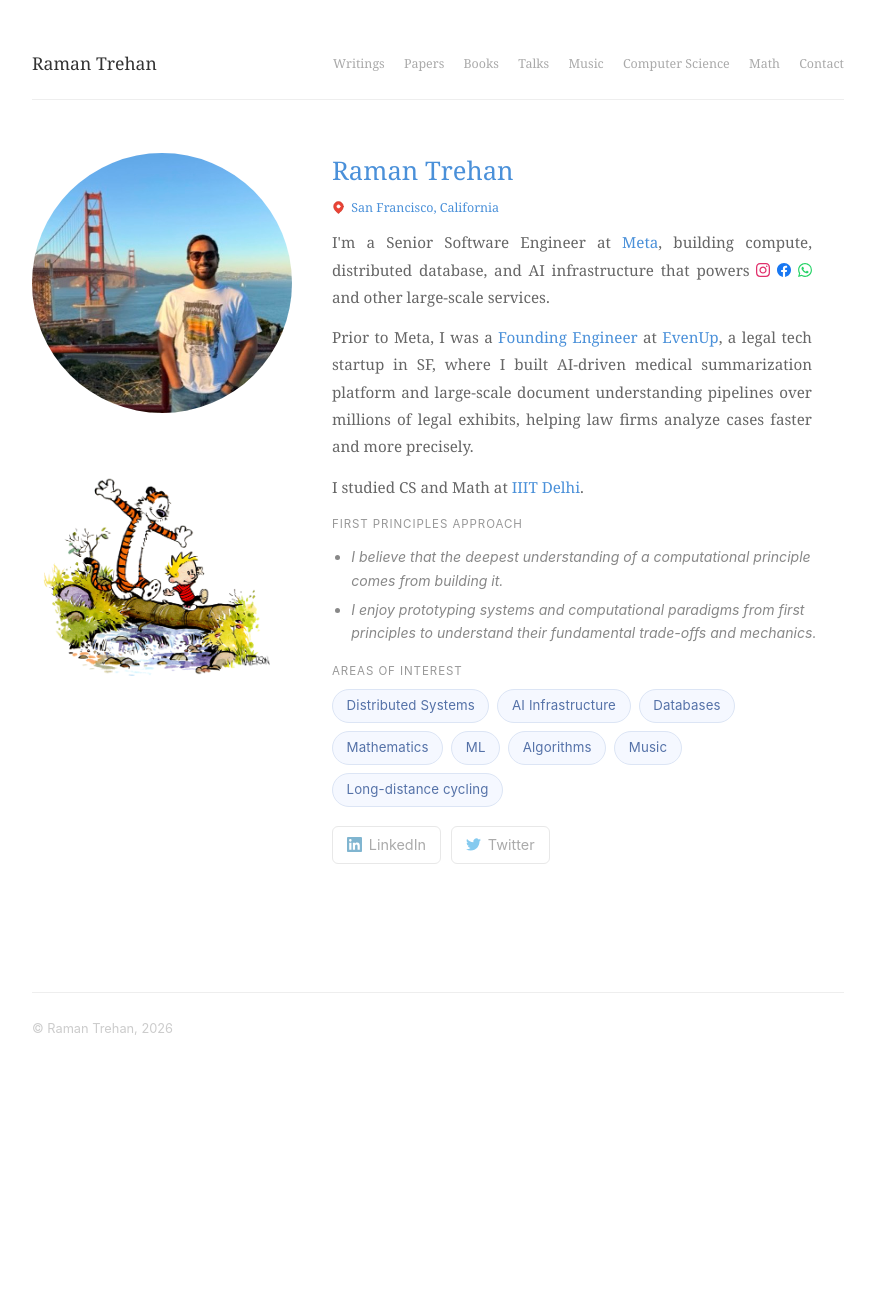
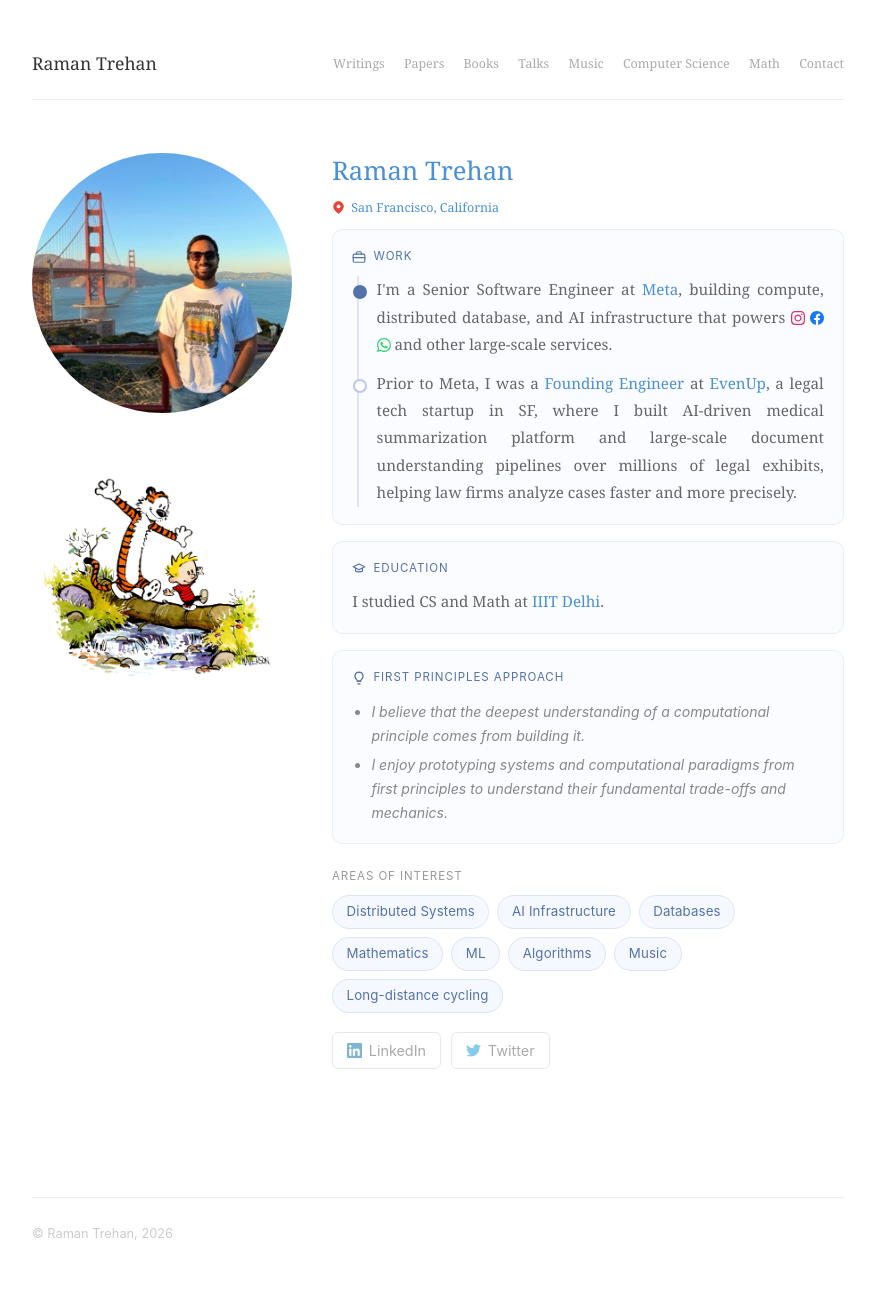
Before and after one commit to ramandeeptrehan/ramandeeptrehan.github.io, a Jekyll site: the page built from index.html, in a window 1280 px wide. Shown: the whole page, without its empty margins (202-1077 px from the left). Built offline with Jekyll 4.4.1, drawn with Linux system fonts in a browser that asks for light colours; before the commit the page ends 1088 px from its top, so only the background shows below that.

Commit message:
Split home page bio into Work, Education and First Principles cards
Co-Authored-By: Claude Opus 5.5 <noreply@anthropic.com>

```diff
--- a/assets/css/style.css
+++ b/assets/css/style.css
@@ -99,6 +99,69 @@ nav a.active {
   font-style: italic;
   font-family: Georgia, serif;
   line-height: 1.8;
+}
+
+/* Home cards */
+.home-card {
+  background: #fbfcff;
+  border: 1px solid #e8eef8;
+  border-radius: 10px;
+  padding: 1rem 1.2rem 0.4rem;
+  margin: 0 0 1rem;
+  max-width: 520px;
+}
+
+.home-card .bio {
+  max-width: none;
+  margin-bottom: 0.7rem;
+}
+
+.home-card .bio-beliefs {
+  margin-bottom: 0.6rem;
+}
+
+.home-card .bio-beliefs li {
+  max-width: none;
+}
+
+.home-card-label {
+  display: flex;
+  align-items: center;
+  gap: 0.45rem;
+  font-size: 0.72rem;
+  text-transform: uppercase;
+  letter-spacing: 0.08em;
+  color: #5572a8;
+  margin-bottom: 0.6rem;
+  font-family: -apple-system, BlinkMacSystemFont, sans-serif;
+}
+
+.timeline {
+  position: relative;
+  padding-left: 1.1rem;
+  border-left: 2px solid #dce5f5;
+  margin-left: 0.3rem;
+}
+
+.timeline-item {
+  position: relative;
+}
+
+.timeline-item::before {
+  content: "";
+  position: absolute;
+  left: calc(-1.1rem - 6px);
+  top: 0.55rem;
+  width: 10px;
+  height: 10px;
+  border-radius: 50%;
+  background: #fff;
+  border: 2px solid #b8c8e6;
+}
+
+.timeline-item.current::before {
+  background: #5572a8;
+  border-color: #5572a8;
 }
 
 /* CS Page Layout */
@@ -273,7 +336,7 @@ nav a.active {
 }
 
 .interests {
-  margin-top: 0;
+  margin-top: 1.4rem;
   margin-bottom: 1rem;
 }
 
@@ -898,6 +961,20 @@ footer a:hover {
     display: none;
   }
 
+  .hero-text {
+    width: 100%;
+  }
+
+  .home-card {
+    text-align: left;
+    max-width: 100%;
+    padding: 0.9rem 1rem 0.3rem;
+  }
+
+  .home-card .bio {
+    text-align: left;
+  }
+
   .hero-text h2 {
     font-size: 1.3rem;
   }
--- a/index.html
+++ b/index.html
@@ -16,21 +16,34 @@ layout: default
       </svg>
       <span class="highlight">San Francisco, California</span>
     </p>
-    <p class="bio">I'm a Senior Software Engineer at <span class="highlight">Meta</span>, building compute, distributed database, and AI infrastructure that powers
+    <section class="home-card">
+      <p class="home-card-label"><svg xmlns="http://www.w3.org/2000/svg" width="14" height="14" viewBox="0 0 24 24" fill="none" stroke="currentColor" stroke-width="2" stroke-linecap="round" stroke-linejoin="round"><rect x="2" y="7" width="20" height="14" rx="2"/><path d="M16 7V5a2 2 0 0 0-2-2h-4a2 2 0 0 0-2 2v2"/><path d="M2 13h20"/></svg>Work</p>
+      <div class="timeline">
+        <div class="timeline-item current">
+          <p class="bio">I'm a Senior Software Engineer at <span class="highlight">Meta</span>, building compute, distributed database, and AI infrastructure that powers
 <svg xmlns="http://www.w3.org/2000/svg" width="14" height="14" viewBox="0 0 24 24" fill="#E1306C" style="vertical-align:middle;margin-bottom:2px;"><path d="M12 2.163c3.204 0 3.584.012 4.85.07 3.252.148 4.771 1.691 4.919 4.919.058 1.265.069 1.645.069 4.849 0 3.205-.012 3.584-.069 4.849-.149 3.225-1.664 4.771-4.919 4.919-1.266.058-1.644.07-4.85.07-3.204 0-3.584-.012-4.849-.07-3.26-.149-4.771-1.699-4.919-4.92-.058-1.265-.07-1.644-.07-4.849 0-3.204.013-3.583.07-4.849.149-3.227 1.664-4.771 4.919-4.919 1.266-.057 1.645-.069 4.849-.069zm0-2.163c-3.259 0-3.667.014-4.947.072-4.358.2-6.78 2.618-6.98 6.98-.059 1.281-.073 1.689-.073 4.948 0 3.259.014 3.668.072 4.948.2 4.358 2.618 6.78 6.98 6.98 1.281.058 1.689.072 4.948.072 3.259 0 3.668-.014 4.948-.072 4.354-.2 6.782-2.618 6.979-6.98.059-1.28.073-1.689.073-4.948 0-3.259-.014-3.667-.072-4.947-.196-4.354-2.617-6.78-6.979-6.98-1.281-.059-1.69-.073-4.949-.073zm0 5.838c-3.403 0-6.162 2.759-6.162 6.162s2.759 6.163 6.162 6.163 6.162-2.759 6.162-6.163c0-3.403-2.759-6.162-6.162-6.162zm0 10.162c-2.209 0-4-1.79-4-4 0-2.209 1.791-4 4-4s4 1.791 4 4c0 2.21-1.791 4-4 4zm6.406-11.845c-.796 0-1.441.645-1.441 1.44s.645 1.44 1.441 1.44c.795 0 1.439-.645 1.439-1.44s-.644-1.44-1.439-1.44z"/></svg>
 <svg xmlns="http://www.w3.org/2000/svg" width="14" height="14" viewBox="0 0 24 24" fill="#1877F2" style="vertical-align:middle;margin-bottom:2px;"><path d="M24 12.073c0-6.627-5.373-12-12-12s-12 5.373-12 12c0 5.99 4.388 10.954 10.125 11.854v-8.385H7.078v-3.47h3.047V9.43c0-3.007 1.792-4.669 4.533-4.669 1.312 0 2.686.235 2.686.235v2.953H15.83c-1.491 0-1.956.925-1.956 1.874v2.25h3.328l-.532 3.47h-2.796v8.385C19.612 23.027 24 18.062 24 12.073z"/></svg>
 <svg xmlns="http://www.w3.org/2000/svg" width="14" height="14" viewBox="0 0 24 24" fill="#25D366" style="vertical-align:middle;margin-bottom:2px;"><path d="M17.472 14.382c-.297-.149-1.758-.867-2.03-.967-.273-.099-.471-.148-.67.15-.197.297-.767.966-.94 1.164-.173.199-.347.223-.644.075-.297-.15-1.255-.463-2.39-1.475-.883-.788-1.48-1.761-1.653-2.059-.173-.297-.018-.458.13-.606.134-.133.298-.347.446-.52.149-.174.198-.298.298-.497.099-.198.05-.371-.025-.52-.075-.149-.669-1.612-.916-2.207-.242-.579-.487-.5-.669-.51-.173-.008-.371-.01-.57-.01-.198 0-.52.074-.792.372-.272.297-1.04 1.016-1.04 2.479 0 1.462 1.065 2.875 1.213 3.074.149.198 2.096 3.2 5.077 4.487.709.306 1.262.489 1.694.625.712.227 1.36.195 1.871.118.571-.085 1.758-.719 2.006-1.413.248-.694.248-1.289.173-1.413-.074-.124-.272-.198-.57-.347m-5.421 7.403h-.004a9.87 9.87 0 01-5.031-1.378l-.361-.214-3.741.982.998-3.648-.235-.374a9.86 9.86 0 01-1.51-5.26c.001-5.45 4.436-9.884 9.888-9.884 2.64 0 5.122 1.03 6.988 2.898a9.825 9.825 0 012.893 6.994c-.003 5.45-4.437 9.884-9.885 9.884m8.413-18.297A11.815 11.815 0 0012.05 0C5.495 0 .16 5.335.157 11.892c0 2.096.547 4.142 1.588 5.945L.057 24l6.305-1.654a11.882 11.882 0 005.683 1.448h.005c6.554 0 11.89-5.335 11.893-11.893a11.821 11.821 0 00-3.48-8.413z"/></svg>
 and other large-scale services.</p>
-    <p class="bio">Prior to Meta, I was a <span class="highlight">Founding Engineer</span> at <a href="https://www.evenuplaw.com/" target="_blank" class="highlight" style="text-decoration: none;">EvenUp</a>, a legal tech startup in SF, where I built AI-driven medical summarization platform and large-scale document understanding pipelines over millions of legal exhibits, helping law firms analyze cases faster and more precisely.</p>
-    <p class="bio">I studied CS and Math at <span class="highlight">IIIT Delhi</span>.</p>
+        </div>
+        <div class="timeline-item">
+          <p class="bio">Prior to Meta, I was a <span class="highlight">Founding Engineer</span> at <a href="https://www.evenuplaw.com/" target="_blank" class="highlight" style="text-decoration: none;">EvenUp</a>, a legal tech startup in SF, where I built AI-driven medical summarization platform and large-scale document understanding pipelines over millions of legal exhibits, helping law firms analyze cases faster and more precisely.</p>
+        </div>
+      </div>
+    </section>
 
-    <div class="home-beliefs">
-      <p class="interests-label">First Principles Approach</p>
+    <section class="home-card">
+      <p class="home-card-label"><svg xmlns="http://www.w3.org/2000/svg" width="14" height="14" viewBox="0 0 24 24" fill="none" stroke="currentColor" stroke-width="2" stroke-linecap="round" stroke-linejoin="round"><path d="M22 10 12 5 2 10l10 5 10-5z"/><path d="M6 12v5c3 2 9 2 12 0v-5"/></svg>Education</p>
+      <p class="bio">I studied CS and Math at <span class="highlight">IIIT Delhi</span>.</p>
+    </section>
+
+    <section class="home-card">
+      <p class="home-card-label"><svg xmlns="http://www.w3.org/2000/svg" width="14" height="14" viewBox="0 0 24 24" fill="none" stroke="currentColor" stroke-width="2" stroke-linecap="round" stroke-linejoin="round"><path d="M9 18h6"/><path d="M10 22h4"/><path d="M12 2a7 7 0 0 0-4 12.7c.6.5 1 1.3 1 2.3h6c0-1 .4-1.8 1-2.3A7 7 0 0 0 12 2z"/></svg>First Principles Approach</p>
       <ul class="bio-beliefs">
         <li>I believe that the deepest understanding of a computational principle comes from building it.</li>
         <li>I enjoy prototyping systems and computational paradigms from first principles to understand their fundamental trade-offs and mechanics.</li>
       </ul>
-    </div>
+    </section>
 
     <div class="interests">
       <p class="interests-label">Areas of Interest</p>
```
